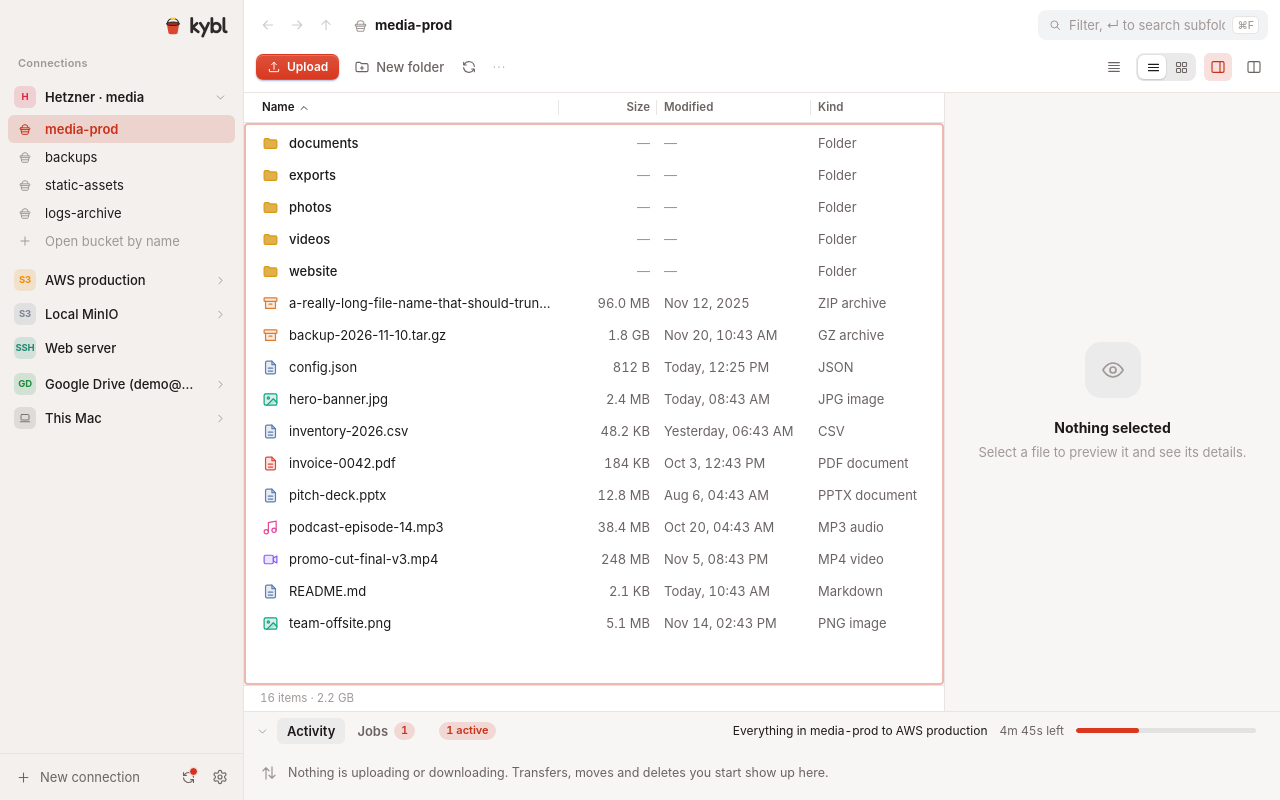
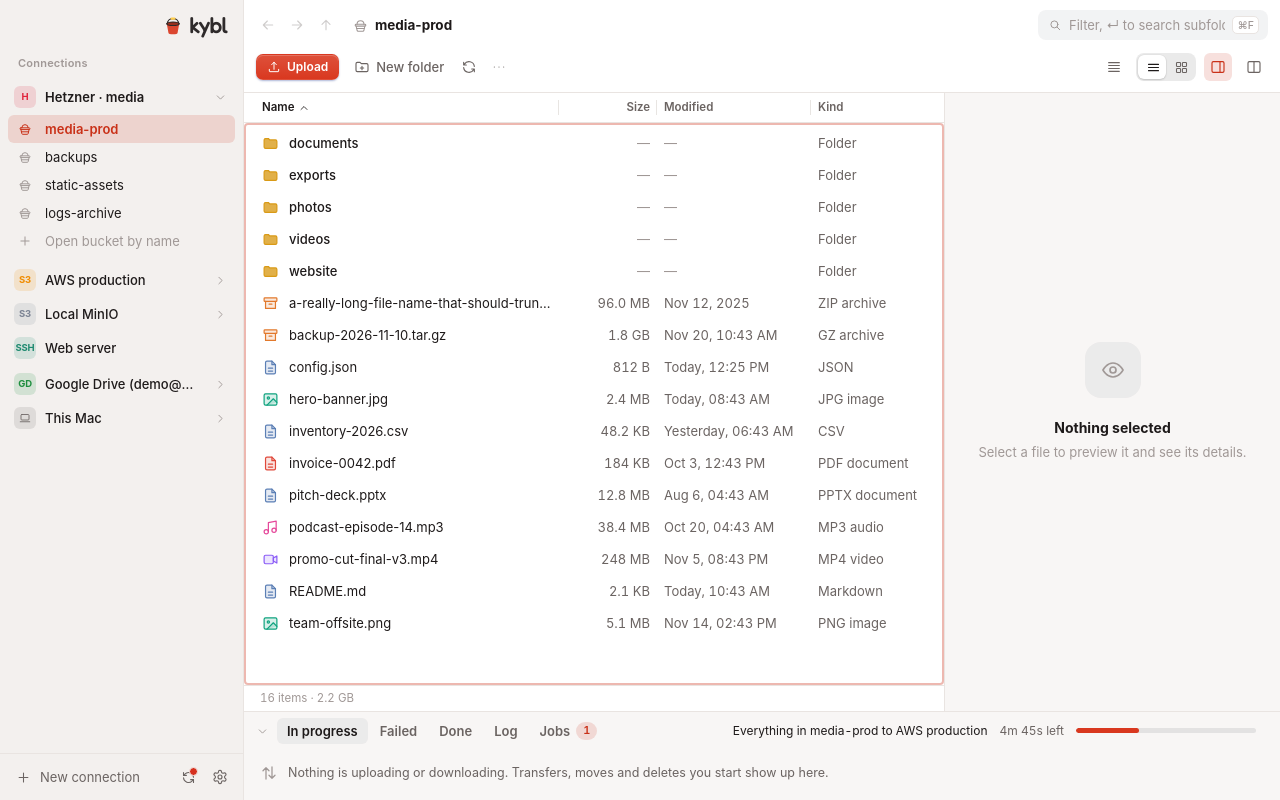
Before and after one commit to erikkubica/kybl, a React (Vite) app: page / in a window 1280 px wide. Built offline with nearby package versions, Linux system fonts and the light colour scheme.

Commit message:
Activity panel tabs: In progress, Failed, Done and a message Log, with counts; failure toasts open Failed. Browser mock: copied files land where they went

```diff
--- /dev/null
+++ b/src/activityLog.ts
@@ -0,0 +1,31 @@
+/**
+ * The Activity panel's "Log": what the app told you (every toast), newest last, with the time.
+ * In memory for this session only; capped so a long session can't grow it without bound.
+ */
+import { useSyncExternalStore } from "react";
+
+export type LogEntry = { id: number; at: number; kind: "success" | "error" | "info"; text: string };
+
+const MAX = 500;
+let entries: LogEntry[] = [];
+let seq = 0;
+const subs = new Set<() => void>();
+
+export function logMessage(kind: LogEntry["kind"], text: string) {
+  entries = [...entries.slice(-(MAX - 1)), { id: ++seq, at: Date.now(), kind, text }];
+  for (const f of subs) f();
+}
+
+export function clearLog() {
+  entries = [];
+  for (const f of subs) f();
+}
+
+const subscribe = (f: () => void) => {
+  subs.add(f);
+  return () => void subs.delete(f);
+};
+
+export function useActivityLog(): LogEntry[] {
+  return useSyncExternalStore(subscribe, () => entries);
+}
--- a/src/browser/usePane.ts
+++ b/src/browser/usePane.ts
@@ -40,6 +40,8 @@ export type PaneEnv = {
   /** opens the Activity panel if Settings say so (a transfer or job just started) */
   autoShowActivity: () => void;
   showActivity: () => void;
+  /** the Activity panel on its Failed tab (a failure toast's "Show") */
+  showFailed?: () => void;
   /** opens the Activity panel on purpose (it stays up with a note even when idle) */
   showActivityPanel: () => void;
   /** reloads every pane showing this bucket; true when one did */
@@ -194,6 +196,7 @@ function usePaneCore(env: PaneEnv) {
     toast,
     autoShowActivity: env.autoShowActivity,
     showActivity: env.showActivity,
+    showFailed: env.showFailed,
     setBusy,
     confirm: dialogs.confirm,
     prompt: dialogs.prompt,
--- a/src/components/TransferPanel.tsx
+++ b/src/components/TransferPanel.tsx
@@ -6,7 +6,8 @@ import type { Transfer, TransferState } from "../types";
 import { useJobList, type Job, type JobKind } from "../useJobs";
 import { useTransferList } from "../useTransfers";
 import { useSync } from "../sync";
-import { useMemo } from "react";
+import { useEffect, useMemo, useRef } from "react";
+import { clearLog, useActivityLog } from "../activityLog";
 import type { JobSummary } from "../api";
 import { JobsPanel, isActive as migrationActive, useMigrations } from "../jobs";
 
@@ -57,7 +58,8 @@ export function TransferPanel(props: Omit<PanelProps, "transfers" | "jobs" | "sy
   return <TransferPanelView {...props} transfers={transfers} jobs={jobs} syncs={syncs} migrations={migs.length} migrationsActive={migsActive} />;
 }
 
-export type ActivityTab = "activity" | "jobs";
+/** In progress (running and waiting), Failed, Done (finished and cancelled), Log (messages), Jobs. */
+export type ActivityTab = "activity" | "failed" | "done" | "log" | "jobs";
 
 type PanelProps = {
   transfers: Transfer[];
@@ -66,7 +68,7 @@ type PanelProps = {
   /** copies between connections (src/jobs): how many are listed, and the ones still going */
   migrations: number;
   migrationsActive: JobSummary[];
-  /** which tab shows: Activity (transfers, moves, syncs) or Jobs (copies between connections) */
+  /** which tab shows: in progress, failed, done, the message log, or Jobs (copies between connections) */
   tab?: ActivityTab;
   onTab?(tab: ActivityTab): void;
   /** a finished copy's "Show where it went" */
@@ -125,6 +127,8 @@ function TransferPanelView({
     onTab?.(t);
     if (!open) onToggle();
   };
+  // without tabs (phones) every row shows in one list, as before
+  const show = (what: "progress" | "failed" | "done") => !onTab || (what === "progress" ? tab === "activity" : tab === what);
 
   const jobsRunning = jobs.filter((j) => j.state === "running");
   const jobsFailed = jobs.filter((j) => j.state === "error");
@@ -145,13 +149,28 @@ function TransferPanelView({
   const pct = totalBytes > 0 ? Math.min(100, (doneBytes / totalBytes) * 100) : 0;
   const eta = speed > 0 ? (totalBytes - doneBytes) / speed : 0;
 
+  const cancelled = transfers.filter((t) => t.state === "cancelled");
   const list = [
-    ...running,
-    ...failed,
-    ...queued.slice(0, 40),
-    ...done.slice(-40).reverse(),
-    ...transfers.filter((t) => t.state === "cancelled").slice(-20),
+    ...(show("progress") ? running : []),
+    ...(show("failed") ? failed : []),
+    ...(show("progress") ? queued.slice(0, 40) : []),
+    ...(show("done") ? done.slice(-40).reverse() : []),
+    ...(show("done") ? cancelled.slice(-20) : []),
   ];
+  const shownJobs = jobList.filter((j) => (j.state === "running" ? show("progress") : j.state === "error" ? show("failed") : show("done")));
+  const shownSyncs = show("progress") ? syncs : [];
+  const counts = {
+    progress: active + jobsRunning.length + syncs.length,
+    failed: failed.length + jobsFailed.length,
+    done: done.length + cancelled.length + jobsDone.length + jobsCancelled.length,
+  };
+  const onLog = !!onTab && tab === "log";
+  const tabEmpty = shownJobs.length + shownSyncs.length + list.length === 0;
+  const EMPTY_NOTE: Record<string, string> = {
+    activity: "Nothing is uploading or downloading right now.",
+    failed: "Nothing has failed.",
+    done: "Nothing has finished yet.",
+  };
 
   const cancelledCount = transfers.length - active - done.length - failed.length + jobsCancelled.length;
   const activeAll = active + jobsRunning.length + syncs.length + migrationsActive.length;
@@ -184,9 +203,19 @@ function TransferPanelView({
         </button>
         {onTab && (
           <div className="tp-tabs" role="tablist" aria-label="Activity" onClick={(e) => e.stopPropagation()}>
-            <button role="tab" aria-selected={open && !onJobs} className={open && !onJobs ? "on" : ""} onClick={() => pickTab("activity")}>
-              Activity
+            {(
+              [
+                ["activity", "In progress", counts.progress, "accent"],
+                ["failed", "Failed", counts.failed, "bad"],
+                ["done", "Done", counts.done, ""],
+                ["log", "Log", 0, ""],
+              ] as const
+            ).map(([id, label, n, tone]) => (
+              <button key={id} role="tab" aria-selected={open && tab === id} className={open && tab === id ? "on" : ""} onClick={() => pickTab(id)}>
+                {label}
+                {n > 0 && <span className={`pill ${tone}`}>{n.toLocaleString()}</span>}
               </button>
+            ))}
             <button
               role="tab"
               aria-selected={open && onJobs}
@@ -199,12 +228,15 @@ function TransferPanelView({
             </button>
           </div>
         )}
+        {/* with tabs the counts sit on the tabs */}
+        {!onTab && (
           <span className="tp-counts">
             {activeAll > 0 && <span className="pill accent">{activeAll} active</span>}
             {doneAll > 0 && <span className="pill ok">{doneAll} done</span>}
             {failedAll > 0 && <span className="pill bad">{failedAll} failed</span>}
             {cancelledCount > 0 && <span className="pill">{cancelledCount} cancelled</span>}
           </span>
+        )}
         <div className="tp-summary">
           {active > 0 && (
             <>
@@ -237,7 +269,7 @@ function TransferPanelView({
             </>
           )}
         </div>
-        <div className="tp-actions" onClick={(e) => e.stopPropagation()} hidden={open && onJobs}>
+        <div className="tp-actions" onClick={(e) => e.stopPropagation()} hidden={open && (onJobs || onLog)}>
           {failed.length > 0 && (
             <button className="btn btn-ghost btn-sm" onClick={retryAll} title="Try every failed transfer again">
               <Icon name="retry" size={13} /> Retry {failed.length === 1 ? "failed" : `all ${failed.length} failed`}
@@ -260,15 +292,22 @@ function TransferPanelView({
           <JobsPanel onOpenDest={onOpenMigrationDest} />
         </div>
       )}
-      {open && !onJobs && nothing && (
+      {open && onLog && <MessageLog />}
+      {open && !onJobs && !onLog && nothing && (
         <div className="tp-empty" id="tp-list">
           <Icon name="transfers" size={18} />
           <span>Nothing is uploading or downloading. Transfers, moves and deletes you start show up here.</span>
         </div>
       )}
-      {open && !onJobs && !nothing && (
+      {open && !onJobs && !onLog && !nothing && onTab && tabEmpty && (
+        <div className="tp-empty" id="tp-list">
+          <Icon name={tab === "failed" ? "check-circle" : "transfers"} size={18} />
+          <span>{EMPTY_NOTE[tab]}</span>
+        </div>
+      )}
+      {open && !onJobs && !onLog && !nothing && !(onTab && tabEmpty) && (
         <div className="tp-list" id="tp-list">
-          {jobList.map((j) => (
+          {shownJobs.map((j) => (
             <div key={j.id} className={`tp-row job st-${j.state}`}>
               <span className="tp-icon" title={JOB_DONE[j.kind]}>
                 <Icon name={j.state === "error" ? "alert" : j.state === "cancelled" ? "x" : j.state === "done" ? "check-circle" : JOB_ICON[j.kind]} size={15} />
@@ -312,7 +351,7 @@ function TransferPanelView({
               </div>
             </div>
           ))}
-          {syncs.map((sy) => (
+          {shownSyncs.map((sy) => (
             <div key={sy.id} className="tp-row job st-running sync-act" onClick={onOpenSync} title="Open sync settings">
               <span className="tp-icon">
                 <Icon name="sync" size={15} />
@@ -390,9 +429,43 @@ function TransferPanelView({
               </div>
             </div>
           ))}
-          {queued.length > 40 && <div className="tp-more">+ {(queued.length - 40).toLocaleString()} more waiting</div>}
+          {show("progress") && queued.length > 40 && <div className="tp-more">+ {(queued.length - 40).toLocaleString()} more waiting</div>}
         </div>
       )}
     </section>
   );
 }
+
+/** The Log tab: every message the app showed this session, newest at the bottom. */
+function MessageLog() {
+  const log = useActivityLog();
+  const end = useRef<HTMLDivElement>(null);
+  useEffect(() => {
+    // braces: newer engines return a Promise from scrollIntoView, which React would take for a clean-up
+    end.current?.scrollIntoView({ block: "end" });
+  }, [log.length]);
+  if (!log.length)
+    return (
+      <div className="tp-empty" id="tp-list">
+        <Icon name="info" size={18} />
+        <span>Messages Kybl shows you (finished copies, errors, notes) collect here for this session.</span>
+      </div>
+    );
+  return (
+    <div className="tp-list tp-log" id="tp-list" role="log" aria-live="off">
+      {log.map((m) => (
+        <div key={m.id} className={`tp-log-row k-${m.kind}`}>
+          <time dateTime={new Date(m.at).toISOString()}>{new Date(m.at).toLocaleTimeString([], { hour: "2-digit", minute: "2-digit", second: "2-digit" })}</time>
+          <Icon name={m.kind === "error" ? "alert" : m.kind === "success" ? "check-circle" : "info"} size={13} />
+          <span className="tp-log-text">{m.text}</span>
+        </div>
+      ))}
+      <div className="tp-log-tools">
+        <button className="btn btn-ghost btn-sm" onClick={clearLog}>
+          Clear log
+        </button>
+      </div>
+      <div ref={end} />
+    </div>
+  );
+}
--- a/src/desktop/fileOps.tsx
+++ b/src/desktop/fileOps.tsx
@@ -37,6 +37,7 @@ export type OpsContext = {
   autoShowActivity: () => void;
   /** opens the Activity panel */
   showActivity: () => void;
+  showFailed?: () => void;
   setBusy: (text: string | null) => void;
   confirm: (o: { title: string; message: ReactNode; label: string; danger?: boolean }) => Promise<boolean>;
   prompt: (o: { title: string; label: string; initial: string; confirmLabel: string; note?: string; run: (v: string) => void }) => void;
@@ -62,7 +63,8 @@ const whatOf = (list: { name: string }[]) => (list.length === 1 ? `“${list[0].
 
 export function makeFileOps(c: OpsContext) {
   const { transfers, jobs, toast } = c;
-  const showAction: ToastAction = { label: "Show", run: c.showActivity };
+  // only failures carry it: the panel opens on its Failed tab
+  const showAction: ToastAction = { label: "Show", run: c.showFailed ?? c.showActivity };
 
   /**
    * Which targets already exist. If the check itself fails (keys that may write but not list),
--- a/src/devMock.ts
+++ b/src/devMock.ts
@@ -6,7 +6,7 @@
 import { mockIPC, mockWindows } from "@tauri-apps/api/mocks";
 import { emit } from "@tauri-apps/api/event";
 import type { ObjInfo, Profile } from "./types";
-import type { Capabilities, RootInfo } from "./api";
+import type { Capabilities, JobSpec, RootInfo } from "./api";
 import { S3_CAPS } from "./useCaps";
 
 const HOUR = 3600_000;
@@ -92,6 +92,21 @@ function remoteTree(profileId: string, bucket: string) {
 function remoteDir(profileId: string, bucket: string, prefix: string) {
   return remoteTree(profileId, bucket)[prefix];
 }
+// a finished mock copy job (src/jobs/devJobs.ts, files only): the files show up where they went
+(window as unknown as { __kyblMockJobDone?: (s: JobSpec) => void }).__kyblMockJobDone = (spec) => {
+  const src = remoteTree(spec.src.profileId, spec.src.root);
+  const dst = remoteTree(spec.dst.profileId, spec.dst.root);
+  const into = (dst[spec.dst.dir] ??= { folders: [], objects: [] });
+  for (const it of spec.src.items) {
+    const parent = it.path.replace(/[^/]+$/, "");
+    const from = src[parent];
+    const o = from?.objects.find((x) => x.key === it.path);
+    if (!o) continue;
+    const key = spec.dst.dir + it.path.slice(parent.length);
+    into.objects = into.objects.filter((x) => x.key !== key).concat({ ...o, key, modified: Date.now() });
+    if (spec.mode === "move" && from && from !== into) from.objects = from.objects.filter((x) => x !== o);
+  }
+};
 
 const HUES = [212, 262, 162, 28, 340, 190, 48, 290];
 function thumbFor(key: string): string {
--- a/src/shell/AppShell.tsx
+++ b/src/shell/AppShell.tsx
@@ -132,6 +132,11 @@ export function AppShell() {
 
   const onError = useCallback((m: string) => toast("error", m), [toast]);
   const showActivity = useCallback(() => setTransfersOpen(true), []);
+  /** a failure toast's "Show": the Activity panel on its Failed tab */
+  const showFailed = useCallback(() => {
+    setActivityTab("failed");
+    setTransfersOpen(true);
+  }, []);
   const showActivityPanel = useCallback(() => {
     setTransfersOpen(true);
     setActivityAsked(true);
@@ -231,6 +236,7 @@ export function AppShell() {
     dialogs,
     autoShowActivity: () => void (settings.autoOpenTransfers && setTransfersOpen(true)),
     showActivity,
+    showFailed,
     showActivityPanel,
     reloadIfShowing,
     clearAllSizes,
@@ -352,12 +358,12 @@ export function AppShell() {
   useEffect(
     () =>
       transfers.onUploadsSettled((ok, bad, where) => {
-        if (bad) toast("error", `${bad} ${bad === 1 ? "upload" : "uploads"} failed`, { label: "Show", run: showActivity });
+        if (bad) toast("error", `${bad} ${bad === 1 ? "upload" : "uploads"} failed`, { label: "Show", run: showFailed });
         else if (ok) toast("success", `Uploaded ${ok} ${ok === 1 ? "file" : "files"}`);
         if (ok) clearAllSizes();
         for (const w of where) if (reloadIfShowing(w.profileId, w.bucket)) break;
       }),
-    [transfers, toast, reloadIfShowing, showActivity, clearAllSizes],
+    [transfers, toast, reloadIfShowing, showFailed, clearAllSizes],
   );
 
   // ------------------------------------------------------------ sidebar
--- a/src/shell/useDialogs.tsx
+++ b/src/shell/useDialogs.tsx
@@ -4,6 +4,7 @@
  * name-clash prompt and any modal of its own (`show`). Only one of each is up at a time, and
  * `isOpen` tells the keyboard handling that something owns the keyboard.
  */
+import { logMessage } from "../activityLog";
 import { createContext, useCallback, useContext, useMemo, useRef, useState, type ReactNode } from "react";
 import { ConfirmDialog, ContextMenu, PromptDialog, Toasts, type MenuItem, type Toast } from "../components/Dialogs";
 import { useConflictPrompt } from "../components/ConflictDialog";
@@ -51,6 +52,7 @@ export function DialogsProvider({ children }: { children: ReactNode }) {
   // each toast leaves by itself (see Toasts: longer for errors, held while hovered or focused)
   const toast = useCallback((kind: Toast["kind"], text: string, action?: ToastAction) => {
     const id = Date.now() + Math.random();
+    logMessage(kind, text);
     setToasts((t) => [...t.slice(-3), { id, kind, text, action }]);
   }, []);
   const confirmAsync = useCallback((o: ConfirmOptions) => new Promise<boolean>((resolve) => setConfirm({ ...o, resolve })), []);
```
Also changed, not shown: src/jobs/devJobs.ts (+13 -2 lines), src/jobs/jobs.css (+38 -0 lines). Lines whose indentation alone changed are shown as unchanged.
